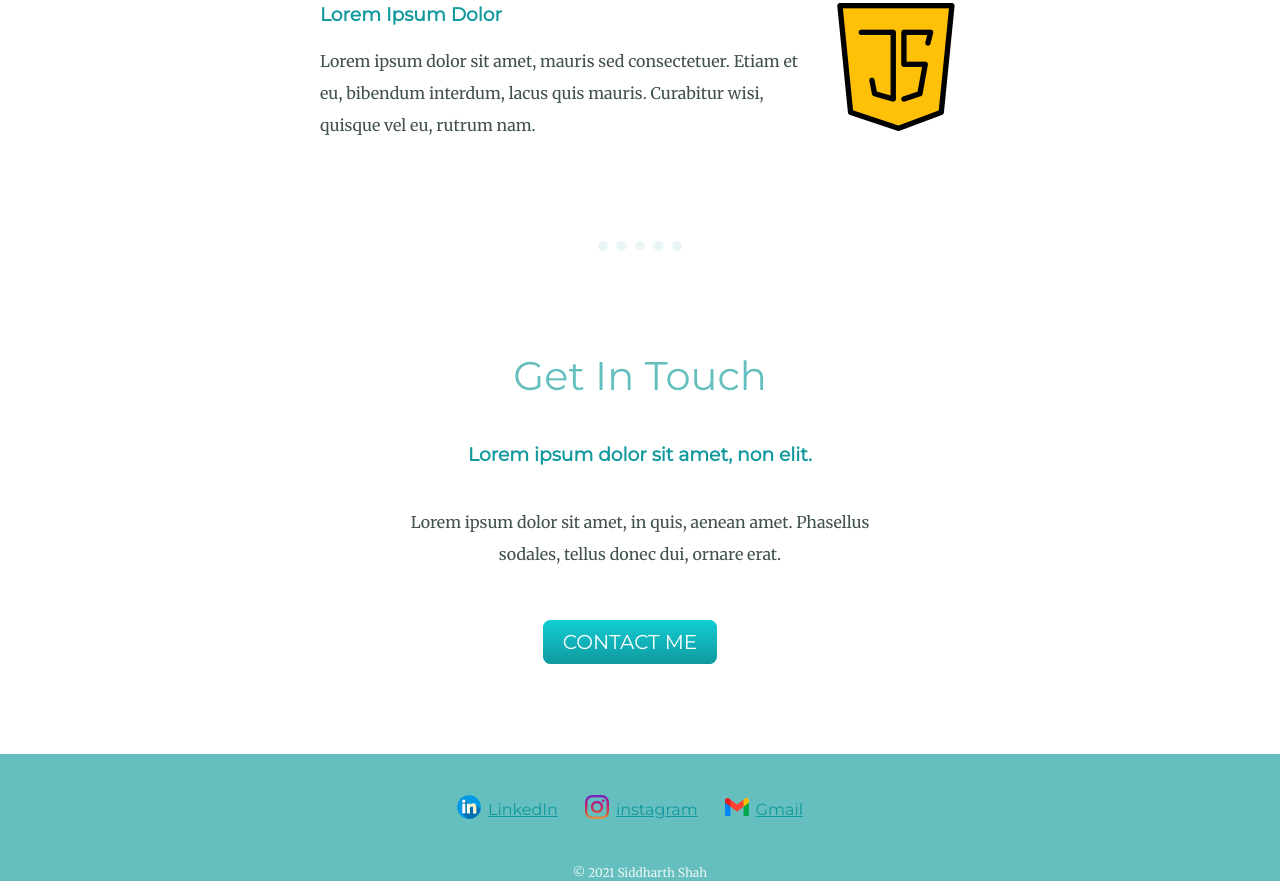
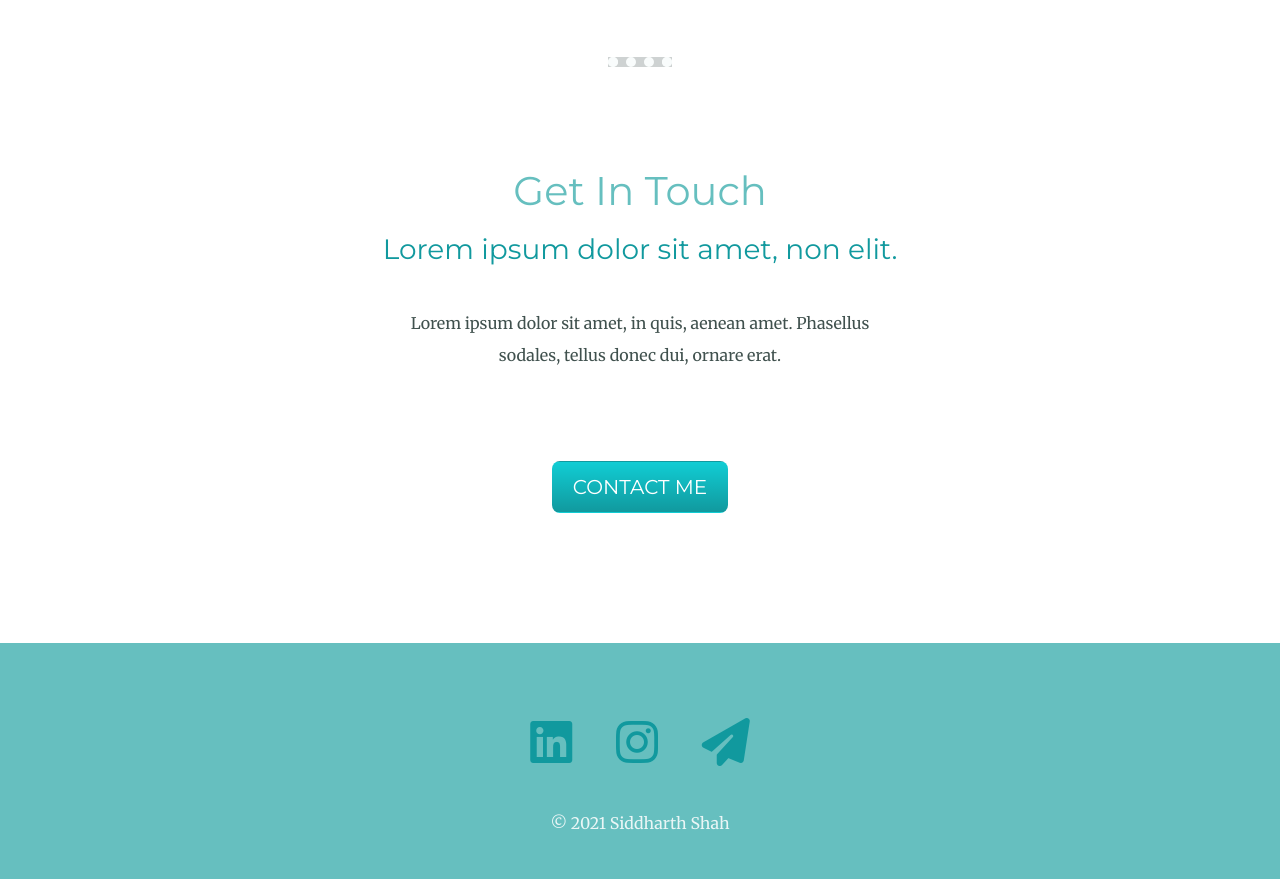
Before and after one commit to Siddharth-AI/My-Site, a plain HTML site: page index.html in a window 1280 px wide. Shown: the part 1919-2800 px from the top of the page. Drawn offline with nearby package versions, Linux system fonts and the light colour scheme.

Commit message:
Add files via upload
footer icon changes

```diff
--- a/css/styles.css
+++ b/css/styles.css
@@ -37,9 +37,12 @@ p {
 }
 
 a {
-  color: #11999E;
-  margin: 10px 20px 10px 0;
+  color:  #11999E;
+  margin: 30px 20px;
   font-family: 'Montserrat', sans-serif;
+}
+.contact{
+  padding: 40px 0 0;
 }
 
 a:hover {
@@ -73,21 +76,15 @@ a:hover {
 }
 
 .html-css {
-  width: 20%;
+  width: 15%;
   float: left;
   margin-right: 30px;
 }
 
 .java-script {
-  width: 20%;
+  width: 13%;
   float: right;
   margin-left: 30px;
-}
-
-.footer-table {
-  margin: auto;
-  border-spacing: 5px;
-  text-decoration: none;
 }
 
 .top-cloud {
@@ -110,8 +107,8 @@ a:hover {
 .footer-description {
   color: #EAF6F6;
   padding: 20px 0;
-  margin: 12px auto;
-  font-size: 0.75rem;
+  margin: 20px auto 0;
+  font-size: 1rem;
 }
 
 .contact-message {
--- a/index.html
+++ b/index.html
@@ -4,8 +4,12 @@
 <head>
   <meta charset="utf-8" />
   <title>My site</title>
+  <script src="https://cdn.jsdelivr.net/npm/bootstrap@5.1.3/dist/js/bootstrap.bundle.min.js" integrity="sha384-ka7Sk0Gln4gmtz2MlQnikT1wXgYsOg+OMhuP+IlRH9sENBO0LRn5q+8nbTov4+1p" crossorigin="anonymous"></script>
+  <link href="https://cdn.jsdelivr.net/npm/bootstrap@5.1.3/dist/css/bootstrap.min.css" rel="stylesheet" integrity="sha384-1BmE4kWBq78iYhFldvKuhfTAU6auU8tT94WrHftjDbrCEXSU1oBoqyl2QvZ6jIW3" crossorigin="anonymous">
+
   <link rel="stylesheet" href="css/styles.css" />
   <link rel="icon" href="images/favicon.ico">
+  <script src="https://kit.fontawesome.com/fa0ee92db2.js" crossorigin="anonymous"></script>
   <link rel="preconnect" href="https://fonts.googleapis.com">
   <link rel="preconnect" href="https://fonts.gstatic.com" crossorigin>
   <link href="https://fonts.googleapis.com/css2?family=Merriweather&family=Montserrat&family=Sacramento&display=swap" rel="stylesheet">
@@ -53,17 +57,11 @@
 
 
   <div class="bottom-container">
-    <table class="footer-table">
-      <tr>
-        <td><img src="images/linkedin.png" alt="linkedin image"></td>
-        <td><a class="footer-link" href="https://www.linkedin.com/">LinkedIn</a></td>
-        <td><img src="images/instagram.png" alt="instagram image"></td>
-        <td><a class="footer-link" href="https://instagram.com/">instagram</a></td>
-        <td><img src="images/gmail.png" alt="gmail image"></td>
-        <td><a class="footer-link" href="https://gmail.com">Gmail</a></td>
-      </tr>
-    </table>
-
+      <div class="contact text-center">
+        <a href="https://www.linkedin.com/"><i class="fab fa-linkedin fa-3x"></i></span></a>
+        <a href="https://www.instagram.com/"><i class="fab fa-instagram fa-3x"></i></span></a>
+        <a href="https://www.gmail.com/"><i class="fas fa-paper-plane fa-3x"></i></span></a>
+      </div>
     <p class="footer-description">© 2021 Siddharth Shah</p>
   </div>
 
```
